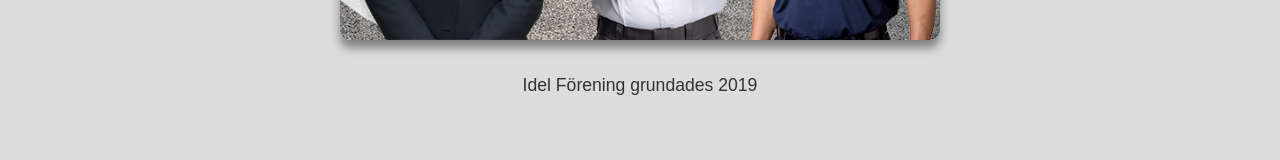
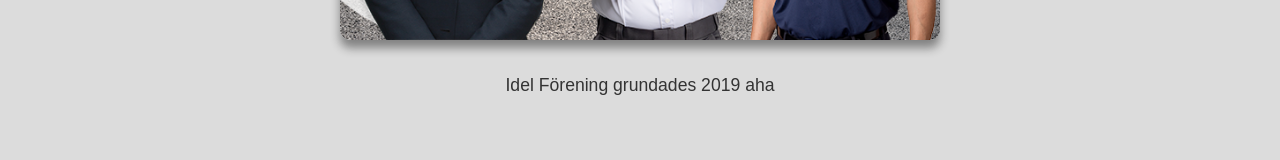
Before and after one commit to Arkanidas/NoWaste-Clothes, a Next.js app: page /About in a window 1280 px wide. Shown: the part 557-717 px from the top of the page. Built offline with nearby package versions, Linux system fonts and the light colour scheme.

Commit message:
about text

```diff
--- a/src/app/About/page.tsx
+++ b/src/app/About/page.tsx
@@ -6,7 +6,7 @@
        <h3 className={styles.header}>Om oss</h3>
        <img className={styles.image} src="/about.png" alt="About Us" />
       <p className={styles.description}>
-        Idel Förening grundades 2019
+        Idel Förening grundades 2019 aha
       </p>
     </>
   );
```
